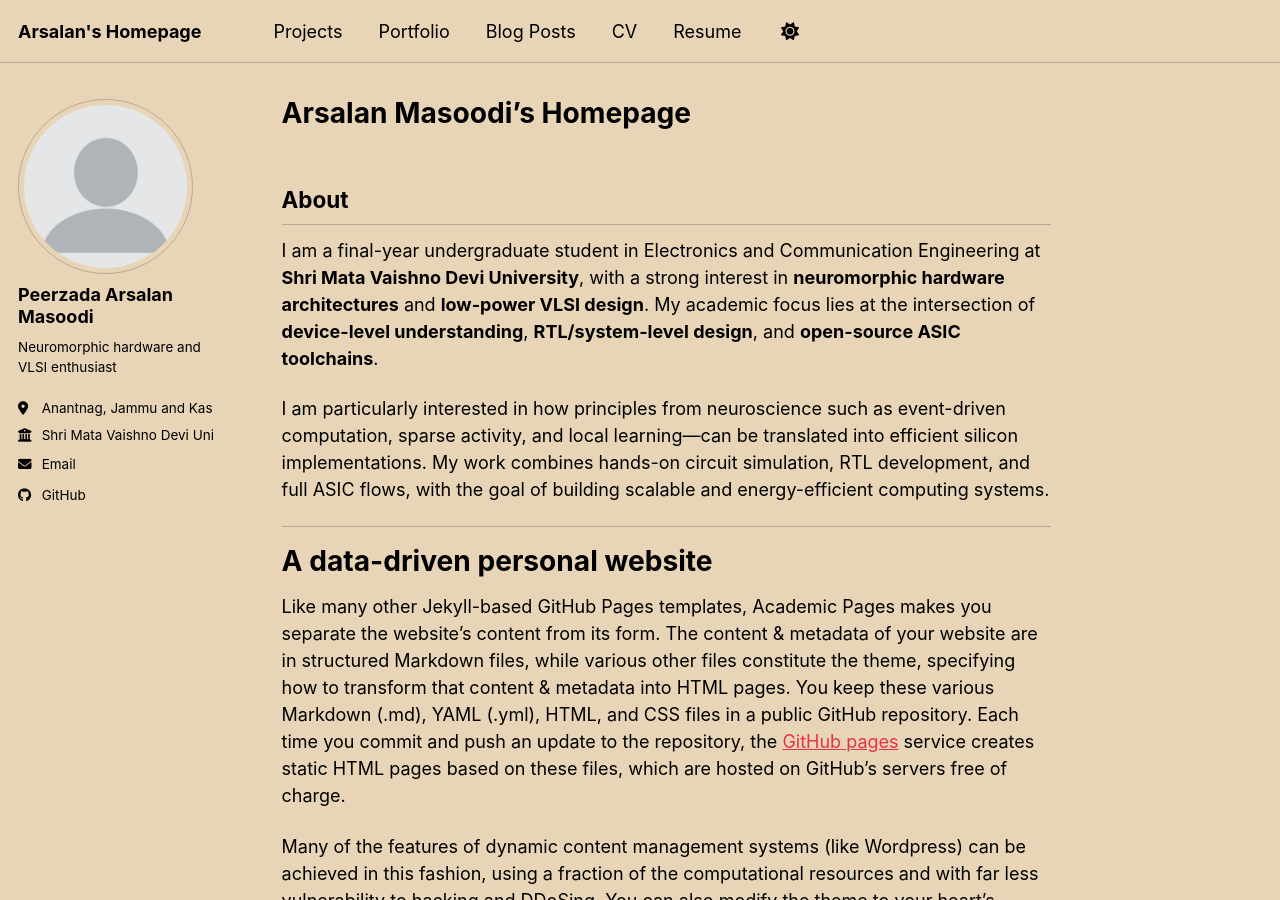
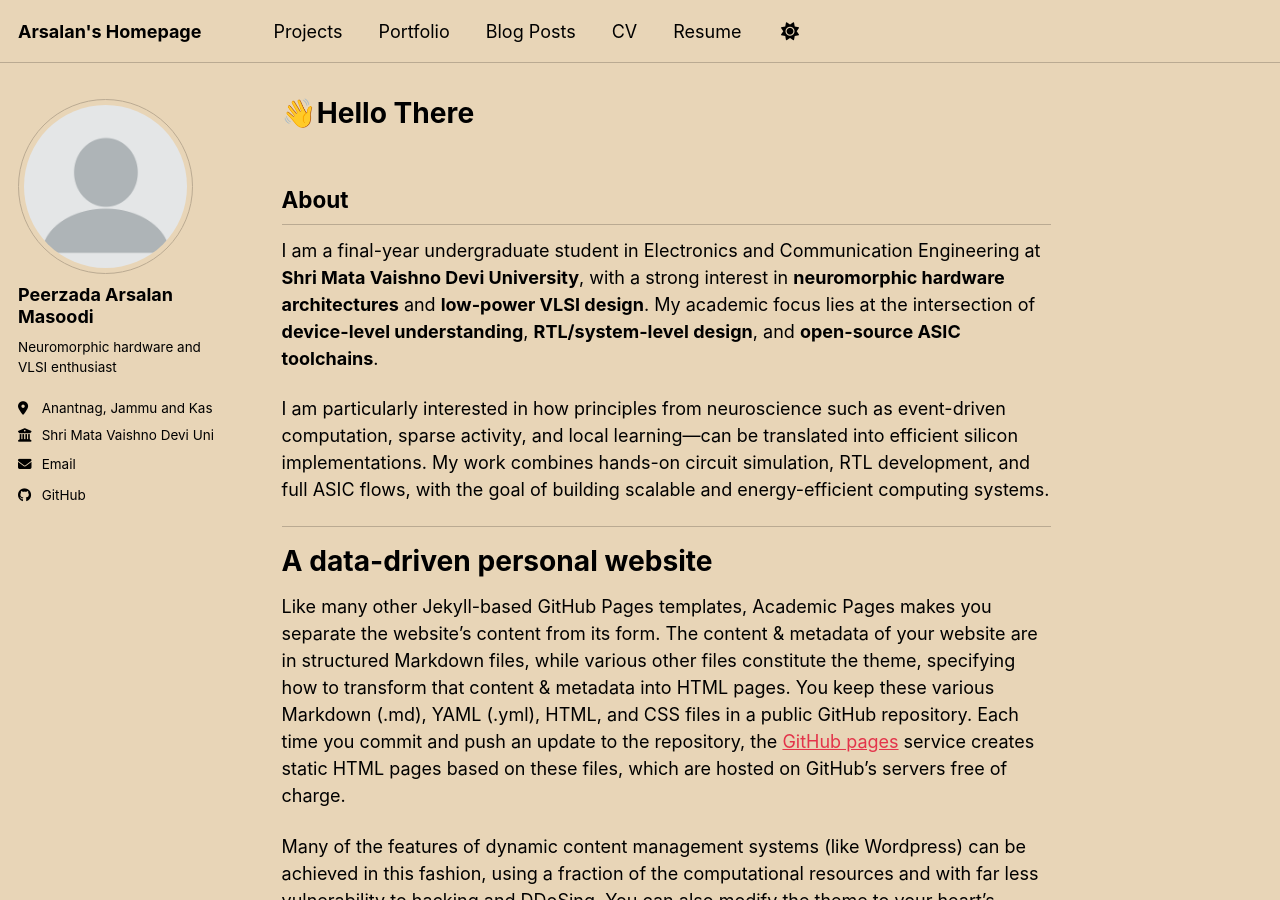
Before and after one commit to voidthecryptic/voidthecryptic.github.io, a Jekyll site: the page built from _pages/about.md, in a window 1280 px wide and 900 px high. Built offline with Jekyll 4.4.1, drawn with Linux system fonts in a browser that asks for light colours; a script bundle is joined from its source files by our own code; library files that are not in the unit come from our copies.

Commit message:
Update about.md

```diff
--- a/_pages/about.md
+++ b/_pages/about.md
@@ -1,6 +1,6 @@
 ---
 permalink: /
-title: "Arsalan Masoodi's Homepage "
+title: "👋Hello There"
 author_profile: true
 redirect_from:
   - /about/
```
